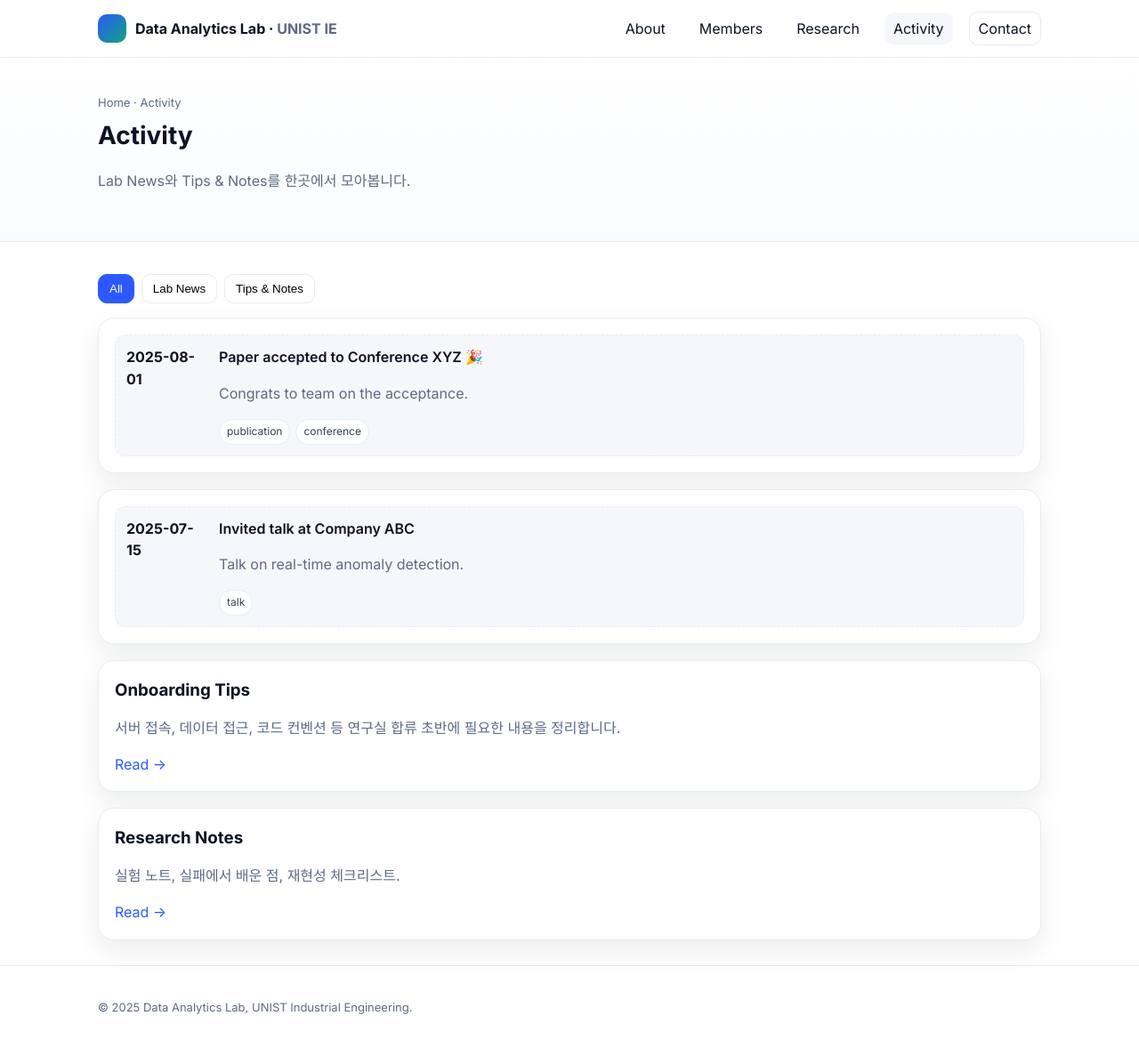
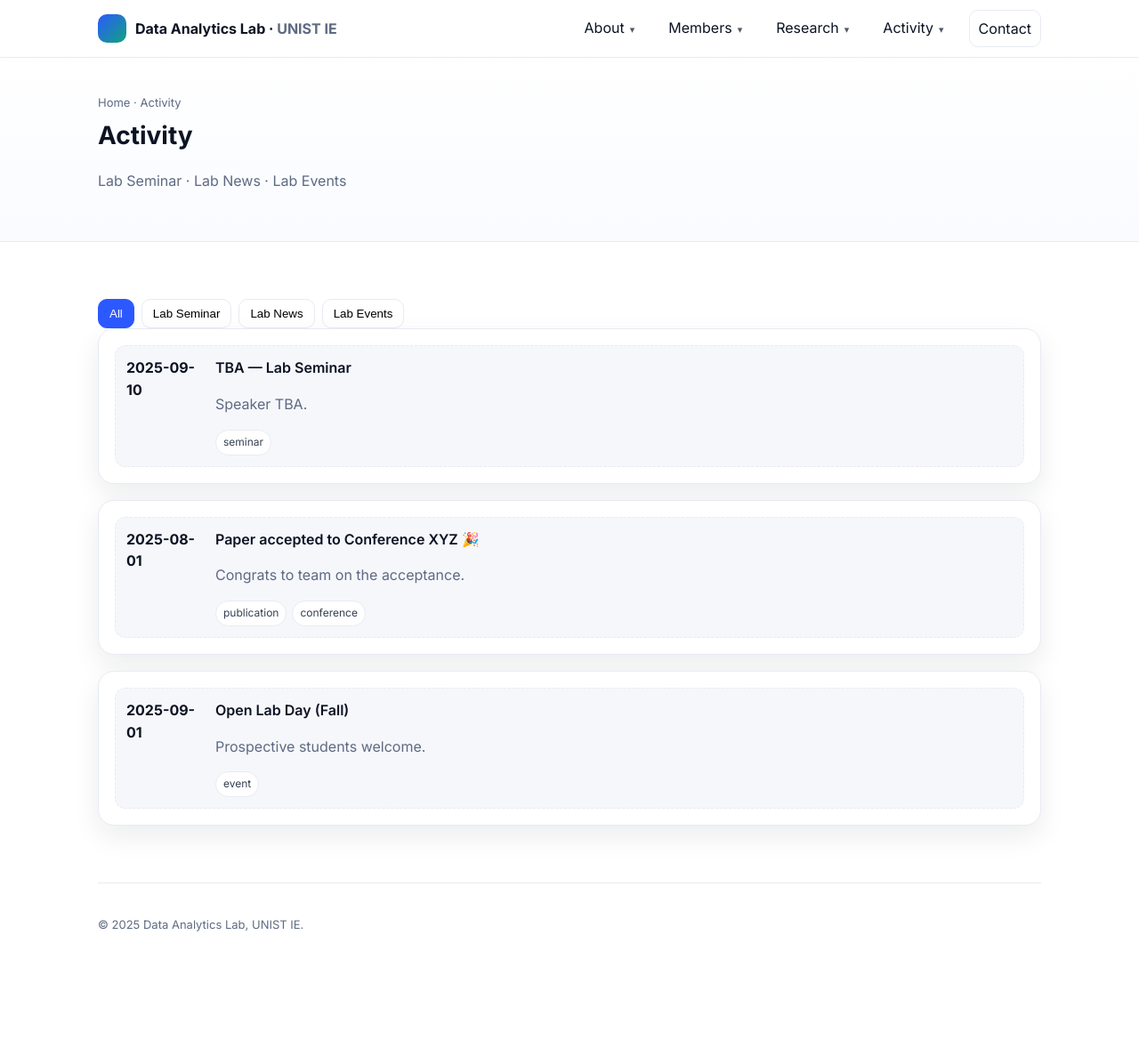
Before and after one commit to UNIST-DA/unist-da.github.io, a Jekyll site: the page built from activity/index.html, in a window 1280 px wide and 1178 px high. Shown: the whole window at 89% size. Built offline with Jekyll 4.4.1, drawn with Linux system fonts in a browser that asks for light colours.

Commit message:
Update index.html

```diff
--- a/activity/index.html
+++ b/activity/index.html
@@ -1,89 +1,15 @@
-<!doctype html>
-<html lang="ko" data-theme="light">
-<head>
-  <meta charset="utf-8" />
-  <meta name="viewport" content="width=device-width,initial-scale=1" />
-  <title>Activity | Data Analytics Lab · UNIST IE</title>
-  <meta name="description" content="Lab news and tips/notes from Data Analytics Lab at UNIST." />
-
-  <link rel="preconnect" href="https://fonts.googleapis.com">
-  <link rel="preconnect" href="https://fonts.gstatic.com" crossorigin>
-  <link href="https://fonts.googleapis.com/css2?family=Noto+Sans+KR:wght@400;500;600;700&family=Inter:wght@400;500;600;700&display=swap" rel="stylesheet">
-
-  <style>
-    :root{
-      --bg:#ffffff; --bg-soft:#f6f7fb; --surface:#ffffff;
-      --text:#0c1323; --muted:#5e6a83; --line:#e8ebf3;
-      --primary:#2c59ff; --primary-weak:#edf2ff; --accent:#11a37f;
-      --radius:18px; --shadow-lg:0 12px 30px rgba(16,24,40,.08);
-      --w:1100px;
-    }
-    *{box-sizing:border-box}
-    html,body{margin:0;padding:0;background:var(--bg);color:var(--text);font-family:'Inter','Noto Sans KR',system-ui,-apple-system,Segoe UI,Roboto,Helvetica,Arial;line-height:1.55}
-    a{color:var(--primary);text-decoration:none}
-    a:hover{opacity:.9}
-    img{max-width:100%;display:block}
-    .container{max-width:var(--w);margin:0 auto;padding:0 20px}
-
-    header{position:sticky;top:0;z-index:50;background:rgba(255,255,255,.8);backdrop-filter:saturate(180%) blur(10px);border-bottom:1px solid var(--line)}
-    .nav{display:flex;align-items:center;justify-content:space-between;height:64px}
-    .brand{display:flex;gap:10px;align-items:center;font-weight:700}
-    .brand-logo{width:32px;height:32px;border-radius:10px;background:linear-gradient(135deg,#2c59ff 0%,#11a37f 100%)}
-    .nav ul{display:flex;gap:18px;list-style:none;margin:0;padding:0}
-    .nav a{padding:8px 10px;border-radius:10px;color:var(--text)}
-    .nav a.active,.nav a:hover{background:var(--bg-soft)}
-    .nav-cta{padding:10px 14px;border:1px solid var(--line);border-radius:12px;background:#fff}
-    .menu-btn{display:none}
-    @media (max-width:860px){
-      .menu-btn{display:block;border:1px solid var(--line);background:#fff;border-radius:12px;padding:8px 10px}
-      .nav ul{display:none}
-      .nav.open ul{display:flex;position:absolute;left:20px;right:20px;top:60px;flex-direction:column;background:#fff;border:1px solid var(--line);border-radius:14px;box-shadow:var(--shadow-lg);padding:10px}
-    }
-
-    .page-hero{padding:40px 0;border-bottom:1px solid var(--line);background:linear-gradient(180deg,#fff 0%,#f9fbff 100%)}
-    .breadcrumbs{font-size:13px;color:var(--muted)}
-    .breadcrumbs a{color:inherit}
-    .page-title{margin:6px 0 0;font-size:28px}
-
-    section{padding:28px 0}
-    .tabs{display:flex;gap:8px;flex-wrap:wrap;margin:8px 0 16px}
-    .tab{padding:8px 12px;border:1px solid var(--line);border-radius:10px;background:#fff;cursor:pointer}
-    .tab.active{background:var(--primary);border-color:var(--primary);color:#fff}
-    .grid{display:grid;grid-template-columns:repeat(12,1fr);gap:18px}
-    .card{background:var(--surface);border:1px solid var(--line);border-radius:var(--radius);box-shadow:var(--shadow-lg)}
-    .card-pad{padding:18px}
-
-    .news-item{display:grid;grid-template-columns:92px 1fr;gap:12px;align-items:start;padding:12px;border:1px dashed var(--line);border-radius:12px;background:var(--bg-soft)}
-    .news-date{font-weight:700}
-    .tag{display:inline-block;padding:4px 8px;border:1px solid var(--line);border-radius:999px;background:#fff;font-size:12px;color:#364152;margin-right:6px}
-    .muted{color:var(--muted)}
-    footer{padding:36px 0;border-top:1px solid var(--line)}
-    .small{font-size:13px}
-  </style>
-</head>
-<body>
-  <header>
-    <div class="container nav" id="navbar">
-      <div class="brand">
-        <div class="brand-logo" aria-hidden="true"></div>
-        <div>Data Analytics Lab · <span class="muted">UNIST IE</span></div>
-      </div>
-      <button class="menu-btn" aria-label="Toggle Menu" onclick="document.getElementById('navbar').classList.toggle('open')">☰</button>
-      <ul>
-        <li><a href="../#about">About</a></li>
-        <li><a href="../#members">Members</a></li>
-        <li><a href="../#research">Research</a></li>
-        <li><a href="./" class="active">Activity</a></li>
-        <li><a href="../contact/" class="nav-cta">Contact</a></li>
-      </ul>
-    </div>
-  </header>
+---
+layout: default
+title: Activity | Data Analytics Lab · UNIST IE
+description: Lab Seminar, News, and Events from Data Analytics Lab at UNIST.
+permalink: /activity/
+---
 
 <div class="page-hero">
   <div class="container">
-      <div class="breadcrumbs"><a href="../">Home</a> · Activity</div>
+    <div class="breadcrumbs"><a href="{{ '/' | relative_url }}">Home</a> · Activity</div>
     <h1 class="page-title">Activity</h1>
-      <p class="muted">Lab News와 Tips & Notes를 한곳에서 모아봅니다.</p>
+    <p class="muted">Lab Seminar · Lab News · Lab Events</p>
   </div>
 </div>
 
@@ -91,12 +17,25 @@
   <section>
     <div class="tabs" role="tablist" aria-label="Activity tabs">
       <button class="tab active" data-filter="all" role="tab" aria-selected="true">All</button>
+      <button class="tab" data-filter="seminar" role="tab" aria-selected="false">Lab Seminar</button>
       <button class="tab" data-filter="news" role="tab" aria-selected="false">Lab News</button>
-        <button class="tab" data-filter="tips" role="tab" aria-selected="false">Tips & Notes</button>
+      <button class="tab" data-filter="events" role="tab" aria-selected="false">Lab Events</button>
     </div>
 
     <div class="grid" id="activity-list">
-        <!-- Lab News -->
+      <!-- Seminar -->
+      <article class="card card-pad" style="grid-column: span 12" data-type="seminar">
+        <div class="news-item">
+          <div class="news-date">2025-09-10</div>
+          <div>
+            <div style="font-weight:600">TBA — Lab Seminar</div>
+            <p class="muted">Speaker TBA.</p>
+            <span class="tag">seminar</span>
+          </div>
+        </div>
+      </article>
+
+      <!-- News -->
       <article class="card card-pad" style="grid-column: span 12" data-type="news">
         <div class="news-item">
           <div class="news-date">2025-08-01</div>
@@ -107,40 +46,24 @@
           </div>
         </div>
       </article>
-        <article class="card card-pad" style="grid-column: span 12" data-type="news">
+
+      <!-- Events -->
+      <article class="card card-pad" style="grid-column: span 12" data-type="events">
         <div class="news-item">
-            <div class="news-date">2025-07-15</div>
+          <div class="news-date">2025-09-01</div>
           <div>
-              <div style="font-weight:600">Invited talk at Company ABC</div>
-              <p class="muted">Talk on real-time anomaly detection.</p>
-              <span class="tag">talk</span>
+            <div style="font-weight:600">Open Lab Day (Fall)</div>
+            <p class="muted">Prospective students welcome.</p>
+            <span class="tag">event</span>
           </div>
         </div>
-        </article>
-
-        <!-- Tips & Notes -->
-        <article class="card card-pad" style="grid-column: span 12" data-type="tips">
-          <h3 style="margin:0 0 6px">Onboarding Tips</h3>
-          <p class="muted">서버 접속, 데이터 접근, 코드 컨벤션 등 연구실 합류 초반에 필요한 내용을 정리합니다.</p>
-          <a href="#">Read →</a>
-        </article>
-        <article class="card card-pad" style="grid-column: span 12" data-type="tips">
-          <h3 style="margin:0 0 6px">Research Notes</h3>
-          <p class="muted">실험 노트, 실패에서 배운 점, 재현성 체크리스트.</p>
-          <a href="#">Read →</a>
       </article>
     </div>
   </section>
 </main>
 
-  <footer>
-    <div class="container small muted">© <span id="year"></span> Data Analytics Lab, UNIST Industrial Engineering.</div>
-  </footer>
-
 <script>
-    document.getElementById('year').textContent = new Date().getFullYear();
-
-    // Simple filter tabs
+  // Filter tabs
   const tabs = document.querySelectorAll('.tab');
   const items = document.querySelectorAll('#activity-list [data-type]');
   tabs.forEach(t=>{
@@ -154,5 +77,3 @@
     });
   });
 </script>
-</body>
-</html>
```
Lines whose indentation alone changed are shown as unchanged.
